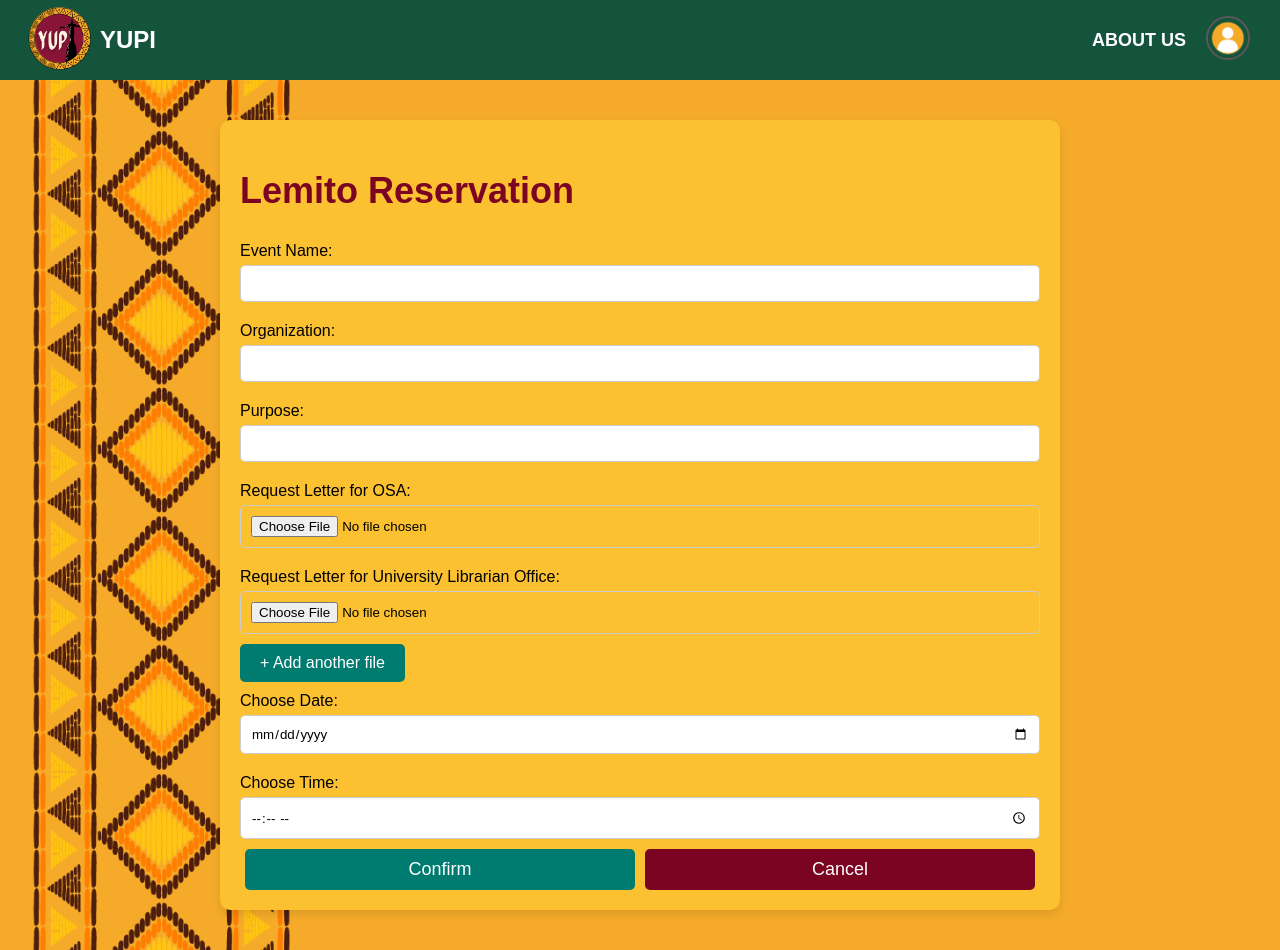
After one commit to angelakim19/CMSC126_FinalWebsiteProj, a PHP site: page /lemito_reservation.php in a window 1280 px wide. The commit adds this page. Run offline with PHP 8.4, Linux system fonts and the light colour scheme.

Commit message:
kuan basta

```diff
--- a/borrow_book.php
+++ b/borrow_book.php
@@ -1,3 +1,4 @@
+
 <?php
 session_start();
 
--- /dev/null
+++ b/lemito_reservation.php
@@ -0,0 +1,258 @@
+<?php
+$servername = "localhost";
+$username = "root";
+$dbpassword = ""; // Use the correct password for the MySQL root user
+$dbname = "registration_db";
+
+// Create connection
+$conn = new mysqli($servername, $username, $dbpassword, $dbname);
+
+// Check connection
+if ($conn->connect_error) {
+    die("Connection failed: " . $conn->connect_error);
+}
+
+if ($_SERVER["REQUEST_METHOD"] == "POST") {
+    // Check if all expected POST variables are set
+    $event_name = isset($_POST['event-name']) ? $_POST['event-name'] : '';
+    $event_date = isset($_POST['choose-date']) ? $_POST['choose-date'] : '';
+    $event_time = isset($_POST['choose-time']) ? $_POST['choose-time'] : '';
+    $person = isset($_POST['organization']) ? $_POST['organization'] : '';
+    $status = 'pending'; // Set a default status if not provided
+
+    // Check if table exists
+    $table_check_query = "SHOW TABLES LIKE 'lemito_events'";
+    $table_check_result = $conn->query($table_check_query);
+
+    if ($table_check_result->num_rows == 0) {
+        die("Error: Table 'lemito_events' does not exist.");
+    }
+
+    try {
+        $sql = "INSERT INTO lemito_events (event_name, event_date, event_time, person, status) VALUES (?, ?, ?, ?, ?)";
+        $stmt = $conn->prepare($sql);
+        $stmt->bind_param("sssss", $event_name, $event_date, $event_time, $person, $status);
+
+        if ($stmt->execute()) {
+            echo "New record created successfully";
+        } else {
+            echo "Error: " . $stmt->error;
+        }
+
+        $stmt->close();
+    } catch (mysqli_sql_exception $e) {
+        echo "Error: " . $e->getMessage();
+    }
+
+    $conn->close();
+}
+?>
+
+
+<!DOCTYPE html>
+<html lang="en">
+<head>
+    <meta charset="UTF-8">
+    <meta name="viewport" content="width=device-width, initial-scale=1.0">
+    <title>Lemito Reservation</title>
+    <style>
+        body, html {
+            margin: 0;
+            padding: 0;
+            font-family: Arial, sans-serif;
+            background-color: #fbc130;
+            background-image: url('YUPi Student Panel.png');
+            background-size: cover;
+            background-repeat: no-repeat;
+            color: white;
+            text-align: center;
+            overflow-x: hidden;
+            overflow-y: auto;
+        }
+
+        .logo {
+            display: flex;
+            align-items: center;
+        }
+
+        .logo img {
+            width: 80px;
+            margin-left: 20px;
+        }
+
+        .logo-text {
+            color: white;
+            font-size: 24px;
+            font-weight: bold;
+        }
+
+        .navigation-bar {
+            background-color: #14533c;
+            height: 80px;
+            width: 100%;
+            display: flex;
+            justify-content: space-between;
+            align-items: center;
+            position: fixed;
+            top: 0;
+            z-index: 1000;
+        }
+
+        .user-photo {
+            width: 40px;
+            height: 40px;
+            border: 2px solid rgb(91, 88, 88);
+            border-radius: 50%;
+            margin-right: 30px;
+            cursor: pointer;
+        }
+
+        .about-us {
+            display: flex;
+            align-items: center;
+            margin-left: 20px;
+        }
+
+        .about-us a {
+            color: white;
+            text-decoration: none;
+            font-size: 18px;
+            margin-right: 20px;
+            font-family: Arial, sans-serif;
+            font-weight: bold;
+        }
+
+        .lemito-reservation {
+            background-color: #fbc130;
+            padding: 20px;
+            border-radius: 10px;
+            box-shadow: 0 4px 8px rgba(0,0,0,0.1);
+            max-width: 800px;
+            margin: 120px auto 40px;
+            text-align: left;
+            color: black;
+        }
+
+        .lemito-reservation h2 {
+            font-family: 'Quiapo', sans-serif;
+            color: #7a0422;
+            font-size: 36px;
+        }
+
+        .lemito-reservation label {
+            display: block;
+            margin: 10px 0 5px;
+        }
+
+        .lemito-reservation input,
+        .lemito-reservation textarea,
+        .lemito-reservation select {
+            width: 100%;
+            padding: 10px;
+            margin-bottom: 10px;
+            border-radius: 5px;
+            border: 1px solid #ccc;
+            box-sizing: border-box;
+            font-family: 'Fredoka One', sans-serif;
+        }
+
+        .lemito-reservation .form-buttons {
+            display: flex;
+            justify-content: space-between;
+        }
+
+        .lemito-reservation .form-buttons button {
+            flex: 1;
+            margin: 0 5px;
+            padding: 10px;
+            font-size: 18px;
+            border: none;
+            border-radius: 5px;
+            cursor: pointer;
+            font-family: 'Fredoka One', sans-serif;
+        }
+
+        .lemito-reservation .form-buttons .confirm {
+            background-color: #007b70;
+            color: white;
+        }
+
+        .lemito-reservation .form-buttons .cancel {
+            background-color: #7a0422;
+            color: white;
+        }
+
+        .add-file-button {
+            background-color: #007b70;
+            color: white;
+            border: none;
+            padding: 10px 20px;
+            font-size: 16px;
+            border-radius: 5px;
+            cursor: pointer;
+            font-family: 'Fredoka One', sans-serif;
+        }
+
+        .add-file-button:hover {
+            background-color: #005f50;
+        }
+    </style>
+</head>
+<body>
+    <div class="navigation-bar">
+        <div class="logo">
+            <img src="yupilogo.png" alt="YUPI Logo">
+            <span class="logo-text">YUPI</span>
+        </div>
+        <nav>
+            <ul style="list-style: none; padding: 0; margin: 0; display: flex;">
+                <li class="about-us"><a href="#" id="about-us-link">ABOUT US</a></li>
+                <li><img src="default_userp.png" alt="User Photo" class="user-photo" id="user-photo"></li>
+            </ul>
+        </nav>
+    </div>
+    <div class="lemito-reservation">
+        <h2>Lemito Reservation</h2>
+        <form id="reservation-form" method="POST" action="lemito_reservation.php" enctype="multipart/form-data">
+            <label for="event-name">Event Name:</label>
+            <input type="text" id="event-name" name="event-name" required>
+
+            <label for="organization">Organization:</label>
+            <input type="text" id="organization" name="organization" required>
+
+            <label for="purpose">Purpose:</label>
+            <input type="text" id="purpose" name="purpose" required>
+
+            <label for="request-letter-osa">Request Letter for OSA:</label>
+            <input type="file" id="request-letter-osa" name="request-letter-osa" required>
+
+            <label for="request-letter-ulo">Request Letter for University Librarian Office:</label>
+            <input type="file" id="request-letter-ulo" name="request-letter-ulo" required>
+
+            <div id="additional-files"></div>
+
+            <button type="button" class="add-file-button" onclick="addFileInput()">+ Add another file</button>
+
+            <label for="choose-date">Choose Date:</label>
+            <input type="date" id="choose-date" name="choose-date" required>
+
+            <label for="choose-time">Choose Time:</label>
+            <input type="time" id="choose-time" name="choose-time" required>
+
+            <div class="form-buttons">
+                <button type="submit" class="confirm">Confirm</button>
+                <button type="button" class="cancel" onclick="window.location.href='index.html'">Cancel</button>
+            </div>
+        </form>
+    </div>
+    <script>
+        function addFileInput() {
+            const additionalFiles = document.getElementById('additional-files');
+            const input = document.createElement('input');
+            input.type = 'file';
+            input.name = 'additional-file[]';
+            additionalFiles.appendChild(input);
+        }
+    </script>
+</body>
+</html>
```
